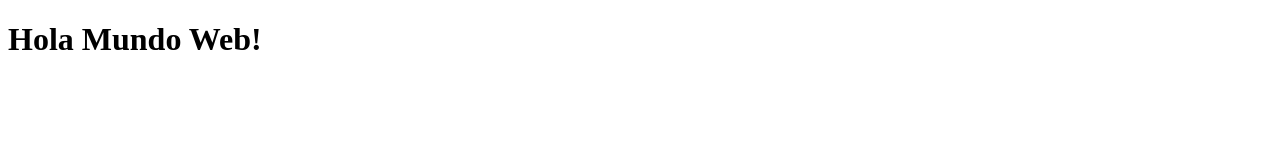
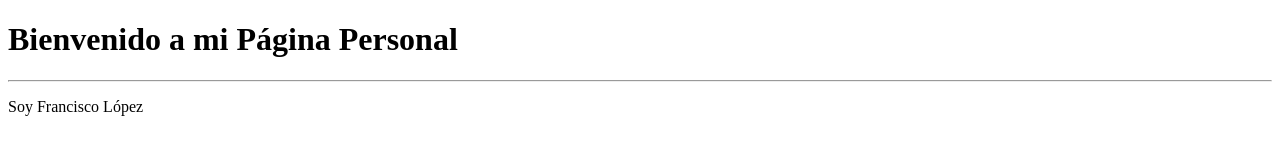
Before and after one commit to franlop24/repo3C, a plain HTML site: page index.html in a window 1280 px wide. Drawn offline with Linux system fonts and the light colour scheme.

Commit message:
editamos pagina personal

```diff
--- a/index.html
+++ b/index.html
@@ -4,9 +4,11 @@
     <meta charset="UTF-8">
     <meta http-equiv="X-UA-Compatible" content="IE=edge">
     <meta name="viewport" content="width=device-width, initial-scale=1.0">
-    <title>Document</title>
+    <title>Página Personal</title>
 </head>
 <body>
-    <h1>Hola Mundo Web!</h1>
+    <h1>Bienvenido a mi Página Personal</h1>
+    <hr>
+    <p>Soy Francisco López</p>
 </body>
 </html>
--- a/js/app.js
+++ b/js/app.js
@@ -1 +1,3 @@
-console.log('Holaa Mundo!');
+const saludo = () => {
+    alert('Holaaa!');
+}
```
